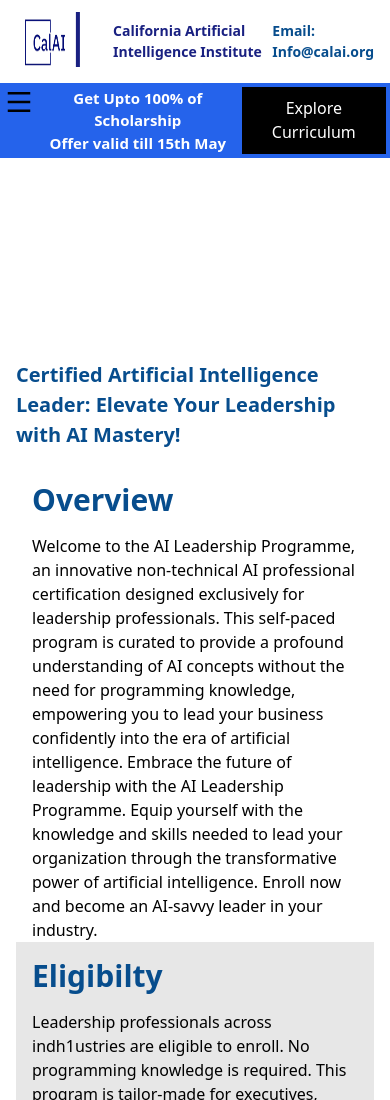
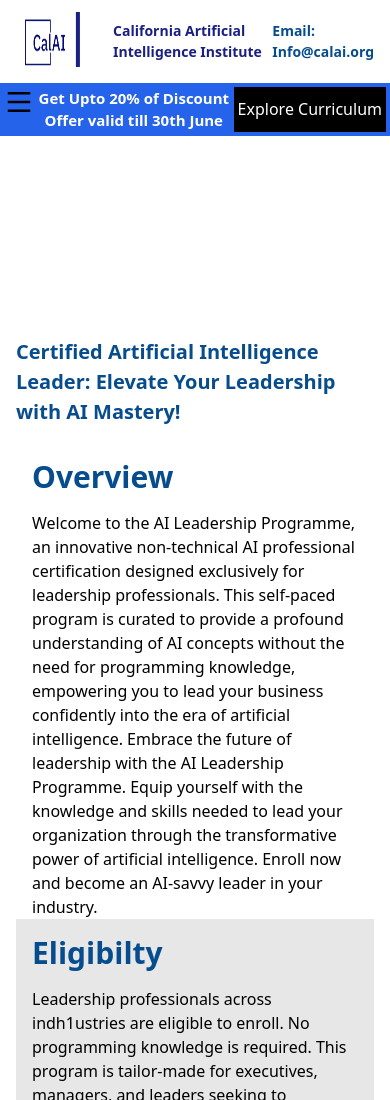
Before and after one commit to rahulharsh017/CALAI_site, a website: page AILeadership.html in a window 390 px wide. Shown: the top 1100 px of the page. Drawn offline with nearby package versions, Linux system fonts and the light colour scheme.

Commit message:
Update AILeadership.html

```diff
--- a/AILeadership.html
+++ b/AILeadership.html
@@ -305,7 +305,7 @@
           <div class="hidden md:block">
             <div id="mobile navbar" class="bg-blue-600 flex p-1 justify-between ">
               <img  id="hamburger" class="h-[30px]" src="menu-line.svg" alt="">
-              <p class="text-[20px] text-white font-bold md:text-[15px] text-center">Get Upto 100% of Scholarship <br> Offer valid till 15th May</p>
+              <p class="text-[20px] text-white font-bold md:text-[15px] text-center">Get Upto 20% of Discount <br> Offer valid till 30th June</p>
               <button class="bg-black text-white p-1 test-[15px]"><a href="#page3">Explore Curriculum</a></button>
             </div>
           </div>
```
